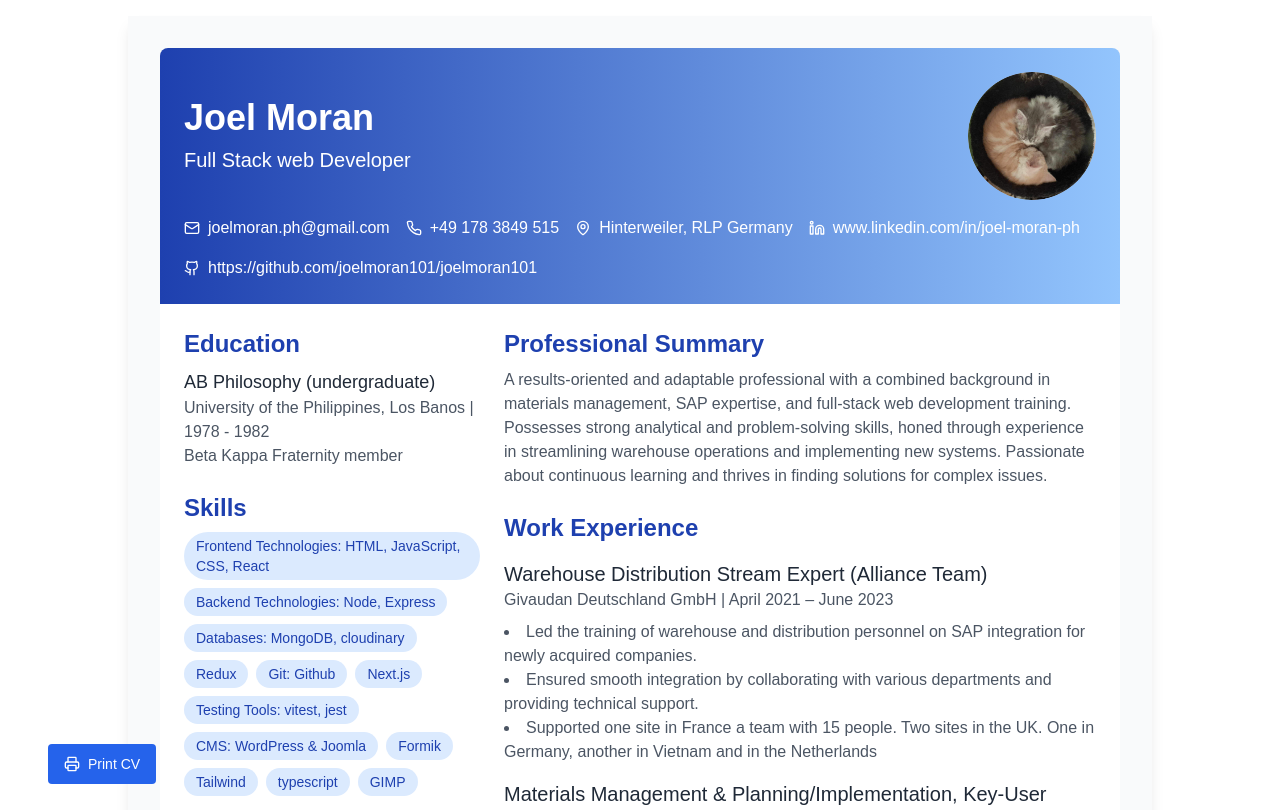
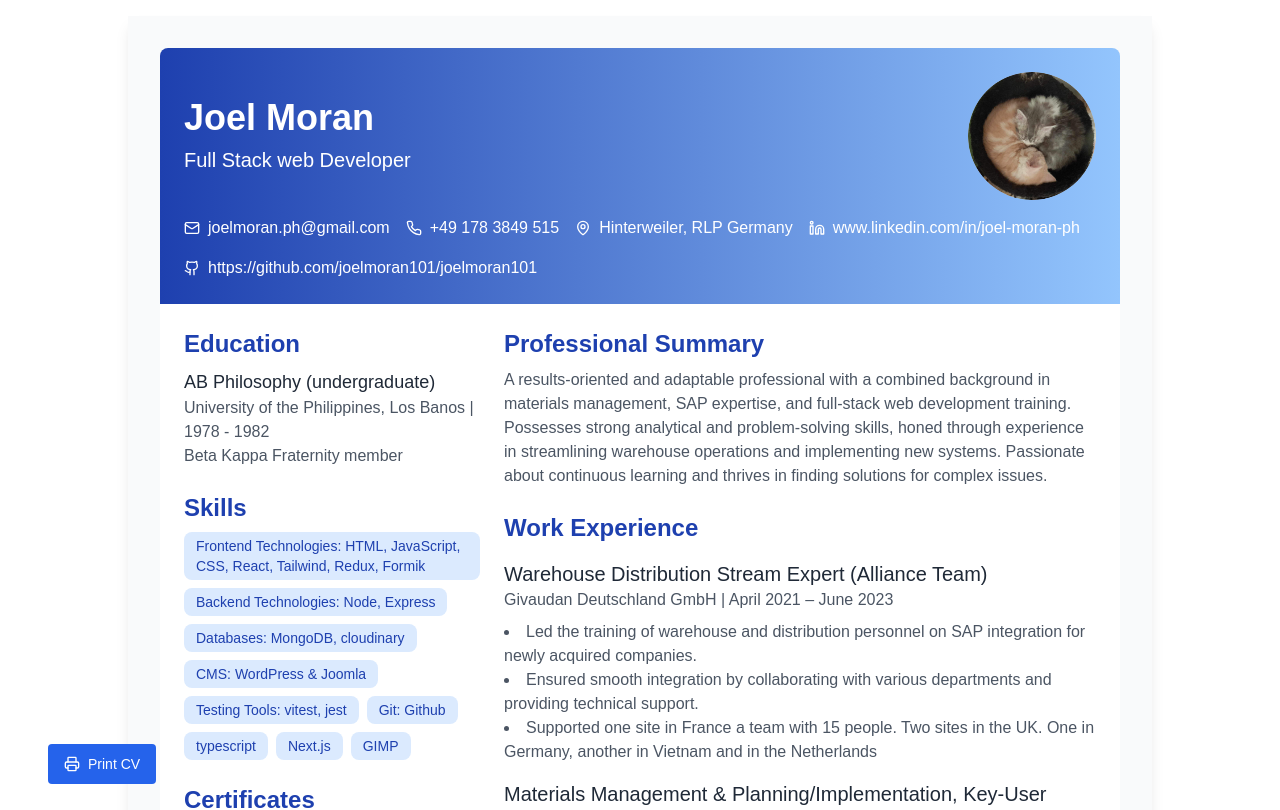
Before and after one commit to joelmoran101/my-cv-2024, a Next.js app: page / in a window 1280 px wide. Shown: the top 810 px of the page. Built offline with nearby package versions, Linux system fonts and the light colour scheme.

Commit message:
jm:minor layout adjustments for the side panel elements.

```diff
--- a/components/enhanced-cv-template.tsx
+++ b/components/enhanced-cv-template.tsx
@@ -70,8 +70,8 @@ export default function EnhancedCVTemplate() {
             <section>
               <h2 className="text-2xl font-semibold text-blue-800 mb-2">Skills</h2>
               <div className="flex flex-wrap gap-2">
-                {['Frontend Technologies: HTML, JavaScript, CSS, React', 'Backend Technologies: Node, Express', 'Databases: MongoDB, cloudinary','Redux', 'Git: Github', 'Next.js', 'Testing Tools: vitest, jest', 'CMS: WordPress & Joomla', 'Formik', 'Tailwind', 'typescript', 'GIMP',].map((skill) => (
-                  <span key={skill} className="bg-blue-100 text-blue-800 px-3 py-1 rounded-full text-sm">
+                {['Frontend Technologies: HTML, JavaScript, CSS, React, Tailwind, Redux, Formik', 'Backend Technologies: Node, Express', 'Databases: MongoDB, cloudinary', 'CMS: WordPress & Joomla', 'Testing Tools: vitest, jest', 'Git: Github', 'typescript', 'Next.js', 'GIMP',].map((skill) => (
+                  <span key={skill} className="bg-blue-100 text-blue-800 px-3 py-1 rounded-lg text-sm">
                     {skill}
                   </span>
                 ))}
```
